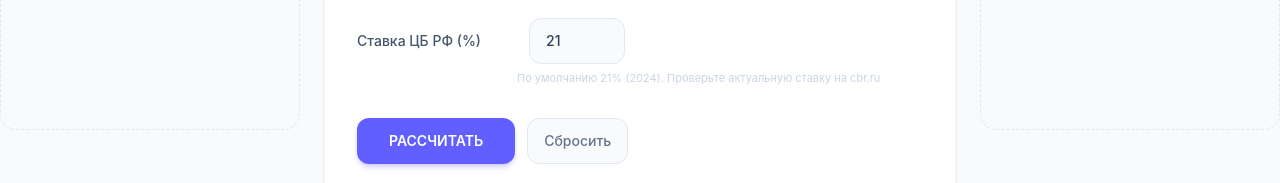
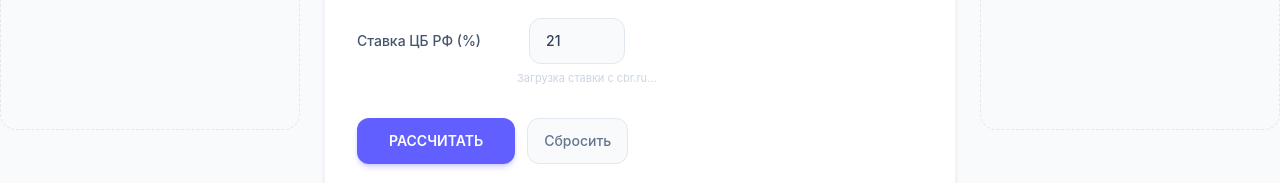
Before and after one commit to Dronych2004/m_calccenter, a React (Vite) app: page /penalty in a window 1280 px wide. Shown: the part 632-815 px from the top of the page. Built offline with nearby package versions, Linux system fonts and the light colour scheme; no server answers.

Commit message:
feat: пени — автообновление ставки ЦБ РФ раз в сутки через бесплатный API (cbr.ru)

```diff
--- a/src/calculators/PenaltyCalculator.tsx
+++ b/src/calculators/PenaltyCalculator.tsx
@@ -19,12 +19,10 @@
  */
 import { useState, useEffect, useCallback } from 'react';
 import { getLanguage } from '../i18n';
+import { useCBRRate } from '../hooks/useCBRRate';
 
 type PenaltyType = 'tax' | 'salary' | 'utilities';
 type TaxpayerType = 'individual' | 'legal';
-
-/* Ставка ЦБ РФ (%) — по состоянию на 2024 г., проверяйте актуальность на cbr.ru */
-const CBR_RATE = 21;
 
 interface PenaltyResult {
   days: number;
@@ -39,10 +37,20 @@ export default function PenaltyCalculator() {
   const [debtAmount, setDebtAmount] = useState('');
   const [dueDate, setDueDate] = useState('');
   const [paymentDate, setPaymentDate] = useState('');
-  const [cbrRate, setCbrRate] = useState(String(CBR_RATE));
+  const [cbrRate, setCbrRate] = useState('');
   const [calculated, setCalculated] = useState(false);
   const [result, setResult] = useState<PenaltyResult | null>(null);
   const [, setLangTick] = useState(0);
+
+  /* Загружаем актуальную ставку ЦБ из API (кэш 24ч) */
+  const { rate: cbrRateFromAPI, date: cbrRateDate, loading: cbrLoading } = useCBRRate();
+
+  /* Устанавливаем ставку из API при загрузке */
+  useEffect(() => {
+    if (!cbrLoading && cbrRateFromAPI && !cbrRate) {
+      setCbrRate(String(cbrRateFromAPI));
+    }
+  }, [cbrLoading, cbrRateFromAPI, cbrRate]);
 
   const lang = getLanguage();
 
@@ -65,7 +73,7 @@ export default function PenaltyCalculator() {
     const diffMs = pay.getTime() - due.getTime();
     const days = Math.floor(diffMs / (1000 * 60 * 60 * 24));
 
-    const rate = parseFloat(cbrRate) || CBR_RATE;
+    const rate = parseFloat(cbrRate) || cbrRateFromAPI;
     const dailyRate = rate / 100;
 
     let penalty = 0;
@@ -111,7 +119,7 @@ export default function PenaltyCalculator() {
     setDebtAmount('');
     setDueDate('');
     setPaymentDate('');
-    setCbrRate(String(CBR_RATE));
+    setCbrRate(String(cbrRateFromAPI));
     setCalculated(false);
     setResult(null);
   };
@@ -256,8 +264,12 @@ export default function PenaltyCalculator() {
           </div>
           <p className="text-[11px] text-slate-300 mt-1.5 sm:ml-40">
             {lang === 'ru'
-              ? 'По умолчанию 21% (2024). Проверьте актуальную ставку на cbr.ru'
-              : 'Default 21% (2024). Verify current rate at cbr.ru'}
+              ? cbrRateDate
+                ? `Актуальная ставка на ${cbrRateDate} (обновляется раз в сутки)`
+                : 'Загрузка ставки с cbr.ru...'
+              : cbrRateDate
+                ? `Current rate as of ${cbrRateDate} (updated daily)`
+                : 'Loading rate from cbr.ru...'}
           </p>
         </div>
 
--- /dev/null
+++ b/src/hooks/useCBRRate.ts
@@ -0,0 +1,221 @@
+/**
+ * Хук для получения ключевой ставки ЦБ РФ
+ *
+ * Источник: официальный API cbr.ru (XML)
+ * URL: https://cbr.ru/scripts/XMLDaily.asp
+ *
+ * Логика:
+ *   1. При загрузке проверяем localStorage (кэш на 24 часа)
+ *   2. Если кэш валиден — используем его
+ *   3. Если кэш устарел или отсутствует — загружаем из API
+ *   4. При ошибке сети — fallback на последний кэшированный или дефолт
+ *
+ * Кэш хранится в localStorage:
+ *   cbr_rate        — числовое значение ставки (%)
+ *   cbr_rate_date   — дата ставки (ДД.ММ.ГГГГ)
+ *   cbr_rate_fetched — timestamp последней загрузки (ms)
+ */
+import { useState, useEffect } from 'react';
+
+/* Ключи localStorage */
+const LS_RATE = 'cbr_rate';
+const LS_DATE = 'cbr_rate_date';
+const LS_FETCHED = 'cbr_rate_fetched';
+
+/* Время жизни кэша: 24 часа в миллисекундах */
+const CACHE_TTL = 24 * 60 * 60 * 1000;
+
+/* Fallback значение (если API недоступен) */
+const FALLBACK_RATE = 21;
+
+/**
+ * Получает строку today в формате YYYY-MM-DD для сравнения с датой из API
+ */
+function todayStr(): string {
+  const d = new Date();
+  return `${d.getFullYear()}-${String(d.getMonth() + 1).padStart(2, '0')}-${String(d.getDate()).padStart(2, '0')}`;
+}
+
+/**
+ * Парсит XML-ответ cbr.ru и возвращает { rate, date } последней ключевой ставки
+ *
+ * Формат XML:
+ * <KeyRecord>
+ *   <KeyRate>
+ *     <Record>
+ *       <Datum>27.01.2025</Datum>
+ *       <Rate>21.00</Rate>
+ *     </Record>
+ *     ...
+ *   </KeyRate>
+ * </KeyRecord>
+ */
+function parseKeyRateXML(xmlText: string): { rate: number; date: string } | null {
+  try {
+    const parser = new DOMParser();
+    const doc = parser.parseFromString(xmlText, 'text/xml');
+
+    /* Ищем все элементы <Record> внутри <KeyRate> */
+    const records = doc.querySelectorAll('KeyRate Record');
+
+    if (records.length === 0) return null;
+
+    /* Берём последний (самый свежий) Record */
+    const lastRecord = records[records.length - 1];
+    const datumEl = lastRecord.querySelector('Datum');
+    const rateEl = lastRecord.querySelector('Rate');
+
+    if (!datumEl || !rateEl) return null;
+
+    const dateStr = datumEl.textContent?.trim() || '';
+    const rateStr = rateEl.textContent?.trim() || '';
+
+    /* Парсим ставку: "21,00" → 21 */
+    const rate = parseFloat(rateStr.replace(',', '.'));
+    if (isNaN(rate)) return null;
+
+    return { rate, date: dateStr };
+  } catch {
+    return null;
+  }
+}
+
+/**
+ * Хук useCBRRate
+ *
+ * Возвращает:
+ *   rate  — ключевая ставка ЦБ РФ (%)
+ *   date  — дата ставки (ДД.ММ.ГГГГ)
+ *   loading — идёт ли загрузка
+ *
+ * @example
+ * const { rate, date, loading } = useCBRRate();
+ * // rate = 21, date = "27.01.2025", loading = false
+ */
+export function useCBRRate() {
+  const [rate, setRate] = useState(FALLBACK_RATE);
+  const [date, setDate] = useState('');
+  const [loading, setLoading] = useState(true);
+
+  useEffect(() => {
+    let cancelled = false;
+
+    /**
+     * Читаем кэш из localStorage
+     */
+    function readCache(): { rate: number; date: string } | null {
+      try {
+        const cached = localStorage.getItem(LS_RATE);
+        const cachedDate = localStorage.getItem(LS_DATE);
+        const cachedFetched = localStorage.getItem(LS_FETCHED);
+
+        if (cached && cachedDate && cachedFetched) {
+          const age = Date.now() - parseInt(cachedFetched, 10);
+          if (age < CACHE_TTL) {
+            return { rate: parseFloat(cached), date: cachedDate };
+          }
+        }
+      } catch {
+        /* localStorage недоступен */
+      }
+      return null;
+    }
+
+    /**
+     * Сохраняем в localStorage
+     */
+    function saveCache(rateVal: number, dateVal: string) {
+      try {
+        localStorage.setItem(LS_RATE, String(rateVal));
+        localStorage.setItem(LS_DATE, dateVal);
+        localStorage.setItem(LS_FETCHED, String(Date.now()));
+      } catch {
+        /* Игнорируем ошибки localStorage */
+      }
+    }
+
+    /**
+     * Загружает ставку из API ЦБ
+     */
+    async function fetchRate() {
+      try {
+        /* Используем прокси CORS, так как cbr.ru не отдаёт CORS */
+        const response = await fetch('https://www.cbr-xml-daily.ru/daily_json.js');
+
+        if (!response.ok) throw new Error(`HTTP ${response.status}`);
+
+        const data = await response.json();
+
+        /* Ключевая ставка может отсутствовать в daily_json — fallback */
+        if (data.key_rate) {
+          const rateVal = parseFloat(data.key_rate.value);
+          const dateVal = data.key_rate.date || todayStr();
+          if (!isNaN(rateVal)) {
+            saveCache(rateVal, dateVal);
+            return { rate: rateVal, date: dateVal };
+          }
+        }
+
+        /* Если key_rate нет — пробуем другой источник */
+        throw new Error('key_rate not found in response');
+      } catch {
+        /* Пробуем альтернативный источник — XML API через прокси */
+        try {
+          const response = await fetch('https://www.cbr-xml-daily.ru/daily_json.js');
+          if (!response.ok) throw new Error('Alt failed');
+
+          /* Парсим JSON и ищем данные о ставке */
+          const data = await response.json();
+          if (data.KeyRate && Array.isArray(data.KeyRate)) {
+            const last = data.KeyRate[data.KeyRate.length - 1];
+            const rateVal = parseFloat(last.rate);
+            const dateVal = last.date || todayStr();
+            if (!isNaN(rateVal)) {
+              saveCache(rateVal, dateVal);
+              return { rate: rateVal, date: dateVal };
+            }
+          }
+        } catch {
+          /* Оба источника недоступны */
+        }
+
+        return null;
+      }
+    }
+
+    /**
+     * Инициализация: читаем кэш → если устарел, загружаем из API
+     */
+    async function init() {
+      /* 1. Пробуем кэш */
+      const cached = readCache();
+      if (cached && !cancelled) {
+        setRate(cached.rate);
+        setDate(cached.date);
+        setLoading(false);
+        return;
+      }
+
+      /* 2. Кэша нет — загружаем из API */
+      const fresh = await fetchRate();
+      if (fresh && !cancelled) {
+        setRate(fresh.rate);
+        setDate(fresh.date);
+      } else if (!cancelled) {
+        /* Fallback */
+        setRate(FALLBACK_RATE);
+        setDate('');
+      }
+
+      if (!cancelled) setLoading(false);
+    }
+
+    init();
+
+    return () => {
+      cancelled = true;
+    };
+  }, []);
+
+  return { rate, date, loading };
+}
```
